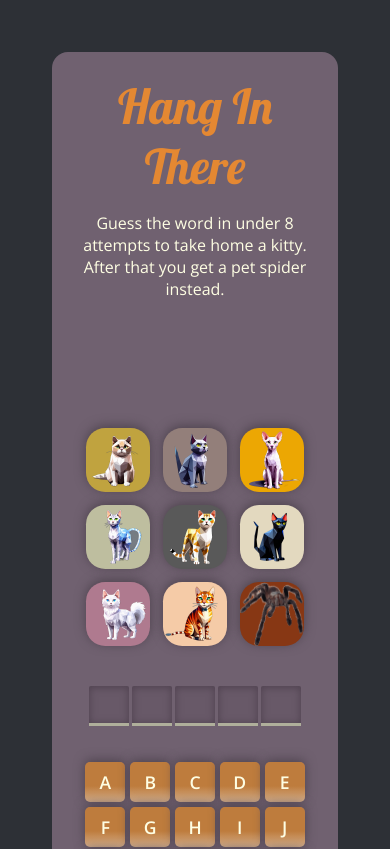
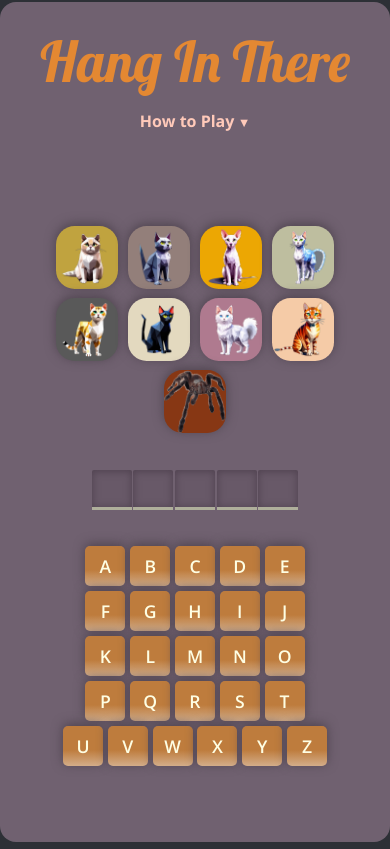
Before and after one commit to Holl4444/HangInThere, a React (Vite) app: page / in a window 390 px wide. Shown: the top 849 px of the page. Built offline with nearby package versions, Linux system fonts and the light colour scheme; no server answers.

Commit message:
Improve mobile device styling

```diff
--- a/src/App.tsx
+++ b/src/App.tsx
@@ -174,6 +174,13 @@ export default function App() {
           Guess the word in under 8 attempts to take home a kitty.
           After that you get a pet spider instead.
         </p>
+        <details>
+          <summary>How to Play</summary>
+          <p>
+            Guess the word in under 8 attempts to take home a kitty.
+            After that you get a pet spider instead.
+          </p>
+        </details>
       </header>
       <section
         className={clsx({
--- a/src/index.css
+++ b/src/index.css
@@ -38,10 +38,7 @@ body {
   font-size: 16px;
 }
 
-#root {
-  max-width: 100%;
-  max-height: 100%;
-}
+
 
 .gameBoard {
   max-width: 100%;
@@ -65,7 +62,13 @@ header > h1 {
   font-size: 4rem;
   text-shadow: 0px -2px 11px 0px #4e434e;
 }
-
+header > p {
+  display: block;
+  margin: 0.5rem 0;
+}
+header > details {
+  display: none;
+}
 .msg-container {
   width: 100%;
   max-width: 22rem;
@@ -284,12 +287,42 @@ button.keys:disabled {
 }
 
 @media only screen and (max-width: 450px) {
-  .gameBoard {
-    max-height: 50%;
+    #root {
+    max-width: 450px;
+    padding: 0;
+  }
+  body {
+    padding: 0;
   }
 
   header > h1 {
-    font-size: 3rem;
+    font-size: 3.5rem;
+    margin-bottom: 0.9rem;
+  }
+   header > p {
+    display: none;
+  }
+  header > details {
+    display: block;
+    cursor: pointer;
+    margin: 0.5rem 0;
+  }
+  header > details > summary {
+  font-weight: bold;
+  color: #ffc9b9;
+  margin-bottom: 0.5rem;
+  list-style: none;
+  }
+   header > details > summary::after {
+    content: " ▼";
+    font-size: 0.8em;
+  }
+    header > details[open] > summary::after {
+    content: " ▲";
+  }
+    header > details > p {
+    margin: 0.7rem;
+    font-size: 0.9rem;
   }
   .upper-keys {
     grid-template-columns: repeat(5, 2.5rem);
@@ -300,6 +333,136 @@ button.keys:disabled {
   .lower-keys {
     column-gap: 0.3rem;
     margin-top: 0.3rem;
+  }
+  .word-div {
+    column-gap: 0.1rem;
+  }
+  .msg-container {
+    height: 3.5rem;
+    font-size: 0.8rem;
+    margin-block: 0.2rem;
+  }
+  h2 {
+    font-size: 1rem;
+  }
+  .cats {
+    gap: 0.6rem;
+    margin-bottom: 0.8rem;
+  }
+  .cats > button {
+    width: 3.9rem;
+    height: 3.9rem;
+  }
+}
+
+@media only screen and (max-width: 375px) {
+  #root {
+    max-width: 375px;
+    padding: 0;
+  }
+  header > h1 {
+    font-size: 2.8rem;
+  }
+  header > p {
+    display: none;
+  }
+  header > details {
+    display: block;
+    cursor: pointer;
+    margin: 0.5rem 0;
+  }
+  header > details > summary {
+  font-weight: bold;
+  color: #ffc9b9;
+  margin-bottom: 0.3rem;
+  list-style: none;
+  }
+   header > details > summary::after {
+    content: " ▼";
+    font-size: 0.8em;
+  }
+    header > details[open] > summary::after {
+    content: " ▲";
+  }
+    header > details > p {
+    margin: 0.3rem;
+    font-size: 0.9rem;
+  }
+
+  .word-div {
+    column-gap: 0.1rem;
+  }
+  .msg-container {
+    height: 3.5rem;
+    font-size: 0.8rem;
+    margin-block: 0.2rem;
+  }
+  h2 {
+    font-size: 1rem;
+  }
+  .cats {
+    gap: 0.5rem;
+    margin-bottom: 0.5rem;
+  }
+  .cats > button {
+    width: 3.6rem;
+    height: 3.6rem;
+  }
+}
+
+@media only screen and (max-width: 320px) {
+  #root {
+    max-width: 320px;
+    padding: 0;
+  }
+  header > h1 {
+    font-size: 2.5rem;
+  }
+
+  header > p {
+    display: none;
+  }
+  header > details {
+    display: block;
+    cursor: pointer;
+    margin: 0.5rem 0;
+  }
+  header > details > summary {
+  font-weight: bold;
+  color: #ffc9b9;
+  margin-bottom: 0.3rem;
+  list-style: none;
+  }
+   header > details > summary::after {
+    content: " ▼";
+    font-size: 0.8em;
+  }
+    header > details[open] > summary::after {
+    content: " ▲";
+  }
+    header > details > p {
+    margin: 0.3rem;
+    font-size: 0.9rem;
+  }
+
+  .word-div {
+    column-gap: 0.1rem;
+  }
+  .msg-container {
+    height: 3rem;
+    font-size: 0.8rem;
+    margin-block: 0.2rem;
+  }
+  h2 {
+    font-size: 1rem;
+  }
+  .cats {
+    gap: 0.5rem;
+    margin-bottom: 0.5rem;
+  }
+  .cats > button {
+    width: 3.3rem;
+    height: 3.3rem;
   }
 }
 
```
